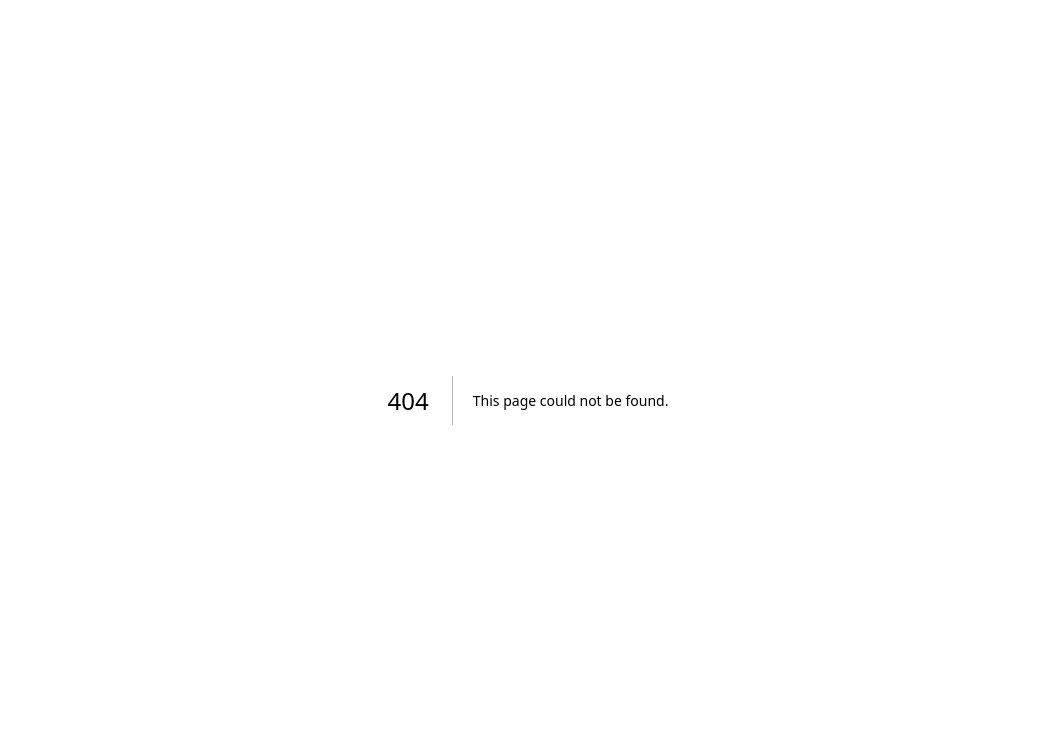
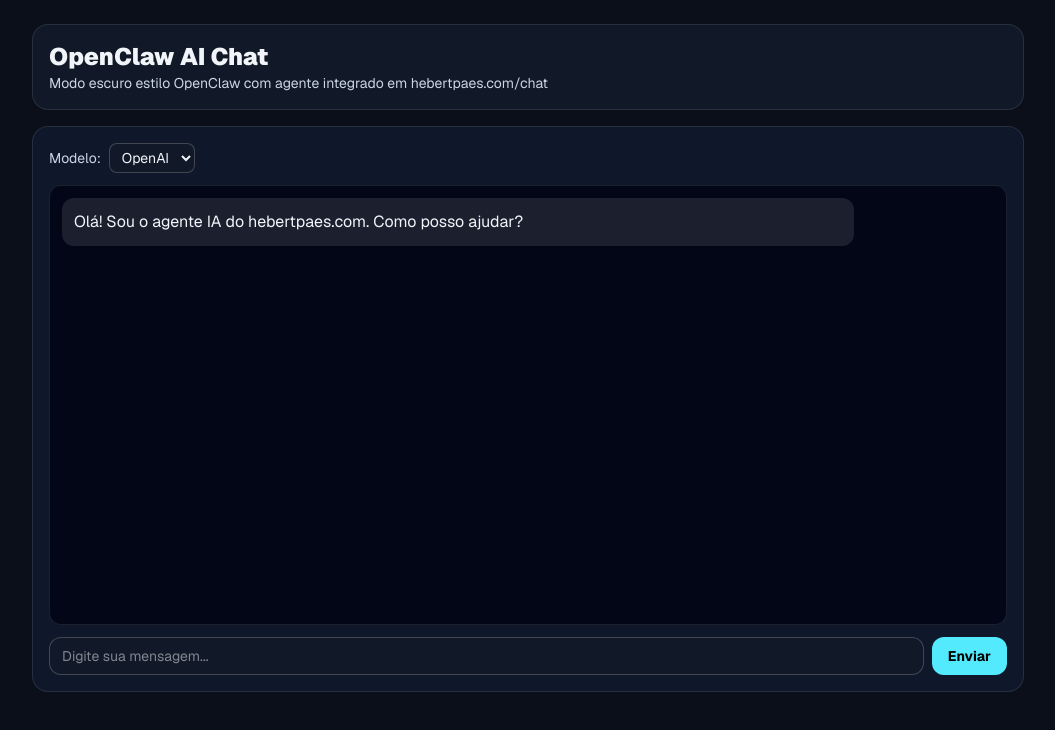
Before and after one commit to hebertpaes/hebertpaes-portfolio, a Next.js app: page /chat in a window 1280 px wide. Before the commit this address had no page. Shown: the top 730 px of the page, without its empty margins (112-1167 px from the left). Built offline with nearby package versions, Linux system fonts and the light colour scheme.

Commit message:
feat: add dark openclaw-style chat route and remove you.com badge

```diff
--- /dev/null
+++ b/app/chat/page.tsx
@@ -0,0 +1,80 @@
+"use client";
+
+import { useState } from "react";
+
+type Msg = { role: "user" | "assistant"; text: string };
+
+export default function ChatPage() {
+  const [model, setModel] = useState("openai");
+  const [input, setInput] = useState("");
+  const [loading, setLoading] = useState(false);
+  const [messages, setMessages] = useState<Msg[]>([
+    { role: "assistant", text: "Olá! Sou o agente IA do hebertpaes.com. Como posso ajudar?" },
+  ]);
+
+  async function send() {
+    if (!input.trim() || loading) return;
+    const text = input.trim();
+    setInput("");
+    setMessages((prev) => [...prev, { role: "user", text }]);
+    setLoading(true);
+    try {
+      const res = await fetch("/api/ai/chat", {
+        method: "POST",
+        headers: { "Content-Type": "application/json" },
+        body: JSON.stringify({ prompt: text, model }),
+      });
+      const data = await res.json();
+      setMessages((prev) => [...prev, { role: "assistant", text: data.reply || "Sem resposta no momento." }]);
+    } catch {
+      setMessages((prev) => [...prev, { role: "assistant", text: "Erro temporário. Tente novamente." }]);
+    } finally {
+      setLoading(false);
+    }
+  }
+
+  return (
+    <main className="min-h-screen bg-[#0b0f19] text-slate-100">
+      <div className="mx-auto flex max-w-5xl flex-col gap-4 px-4 py-6">
+        <header className="rounded-2xl border border-white/10 bg-[#111827] p-4">
+          <h1 className="text-2xl font-black">OpenClaw AI Chat</h1>
+          <p className="text-sm text-slate-300">Modo escuro estilo OpenClaw com agente integrado em hebertpaes.com/chat</p>
+        </header>
+
+        <section className="rounded-2xl border border-white/10 bg-[#0f172a] p-4">
+          <div className="mb-3 flex items-center gap-2 text-sm">
+            <span className="text-slate-300">Modelo:</span>
+            <select value={model} onChange={(e) => setModel(e.target.value)} className="rounded-lg border border-white/20 bg-[#111827] px-2 py-1">
+              <option value="openai">OpenAI</option>
+              <option value="claude">Claude</option>
+              <option value="gemini">Gemini</option>
+              <option value="llama">Llama</option>
+              <option value="mistral">Mistral</option>
+            </select>
+          </div>
+
+          <div className="h-[55vh] space-y-3 overflow-y-auto rounded-xl border border-white/10 bg-[#020617] p-3">
+            {messages.map((m, i) => (
+              <div key={i} className={m.role === "user" ? "ml-auto max-w-[85%] rounded-xl bg-cyan-500/20 p-3" : "max-w-[85%] rounded-xl bg-white/10 p-3"}>
+                {m.text}
+              </div>
+            ))}
+          </div>
+
+          <div className="mt-3 flex gap-2">
+            <input
+              value={input}
+              onChange={(e) => setInput(e.target.value)}
+              onKeyDown={(e) => e.key === "Enter" && send()}
+              placeholder="Digite sua mensagem..."
+              className="w-full rounded-xl border border-white/20 bg-[#111827] px-3 py-2 text-sm"
+            />
+            <button onClick={send} disabled={loading} className="rounded-xl bg-cyan-300 px-4 py-2 text-sm font-bold text-black disabled:opacity-60">
+              {loading ? "..." : "Enviar"}
+            </button>
+          </div>
+        </section>
+      </div>
+    </main>
+  );
+}
--- a/app/page.tsx
+++ b/app/page.tsx
@@ -63,6 +63,7 @@
           </div>
 
           <nav className="hidden items-center gap-8 text-sm text-white/70 md:flex">
+            <a href="/chat" className="transition hover:text-white">Chat</a>
             <a href="/ai-platform" className="transition hover:text-white">AI Platform</a>
             <a href="/noticias" className="transition hover:text-white">Notícias</a>
             <a href="/cursos" className="transition hover:text-white">Cursos</a>
@@ -79,9 +80,6 @@
       <main>
         <section className="relative mx-auto max-w-7xl px-6 pb-20 pt-20 lg:px-8 lg:pb-28 lg:pt-28">
           <div className="mx-auto max-w-4xl text-center">
-            <div className="mb-6 inline-flex items-center gap-2 rounded-full border border-cyan-400/20 bg-cyan-400/10 px-4 py-1.5 text-xs text-cyan-200">
-              Plataforma inspirada em you.com/home
-            </div>
             <h1 className="text-balance text-4xl font-semibold leading-tight tracking-tight sm:text-6xl lg:text-7xl">
               Construa a camada de IA da sua marca com <span className="bg-gradient-to-r from-cyan-300 via-white to-fuchsia-300 bg-clip-text text-transparent">HebertPaes</span>.
             </h1>
```
